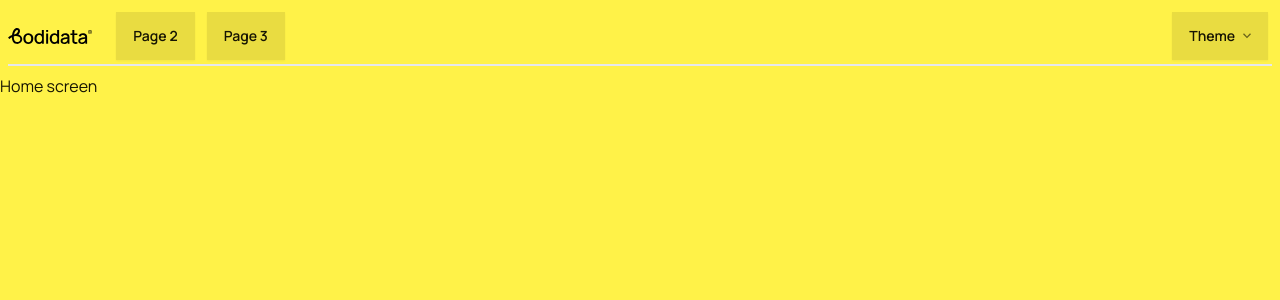
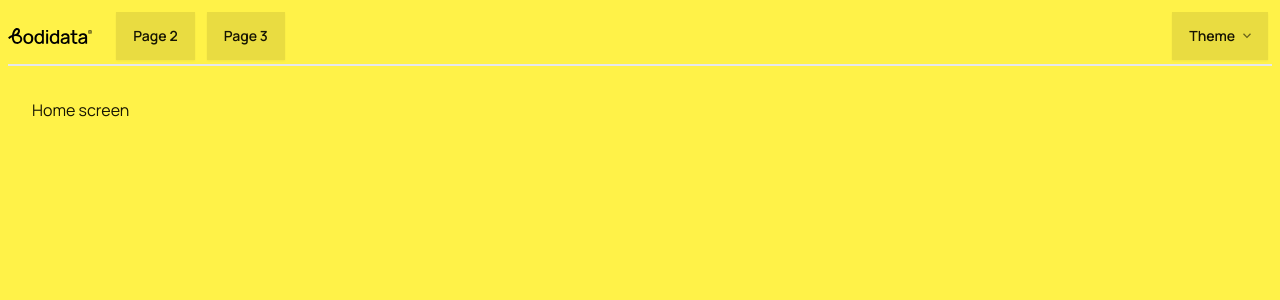
Before and after one commit to hamlet4401/NextJS-tutorial-app, a Next.js app: page / in a window 1280 px wide. Shown: the top 300 px of the page. Built offline with nearby package versions, Linux system fonts and the light colour scheme.

Commit message:
Updated margin

```diff
--- a/src/app/page.tsx
+++ b/src/app/page.tsx
@@ -1,3 +1,3 @@
 export default function Page() {
-  return <div>Home screen</div>;
+  return <div className="m-8">Home screen</div>;
 }
```
